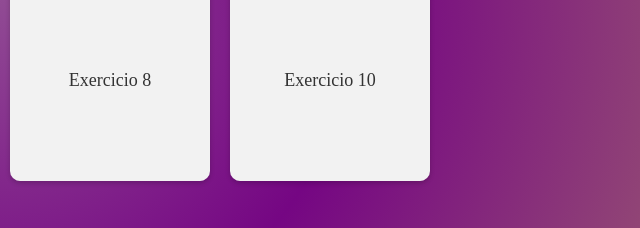
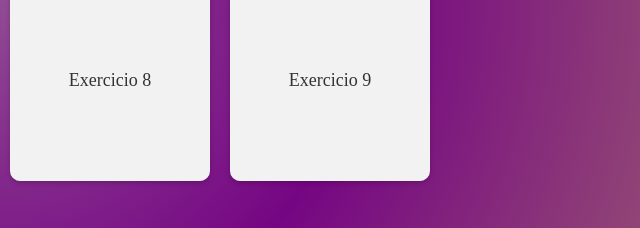
Before and after one commit to julianicoleroese/js, a plain HTML site: page index.html in a window 1280 px wide. Shown: the part 329-557 px from the top of the page, 640-1280 px from the left. Drawn offline with Linux system fonts and the light colour scheme.

Commit message:
index.html

```diff
--- a/index.html
+++ b/index.html
@@ -40,7 +40,7 @@
       <div class="balao-flutuante">:o</div>
     </li>
     <li>
-      <a href="exercicio_10.html">Exercicio 10</a>
+      <a href="exercicio_10.html">Exercicio 9</a>
       <div class="balao-flutuante">Olá!</div>
     </li>
 
```
